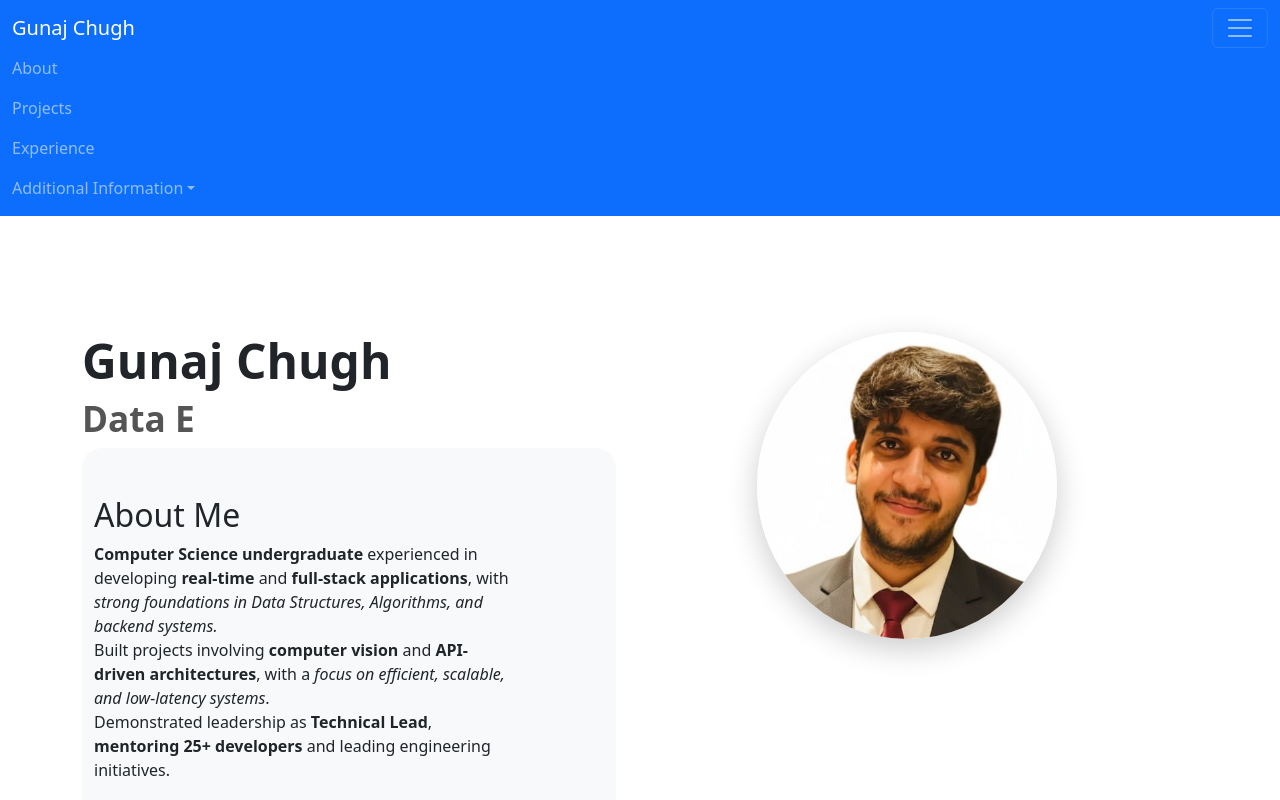
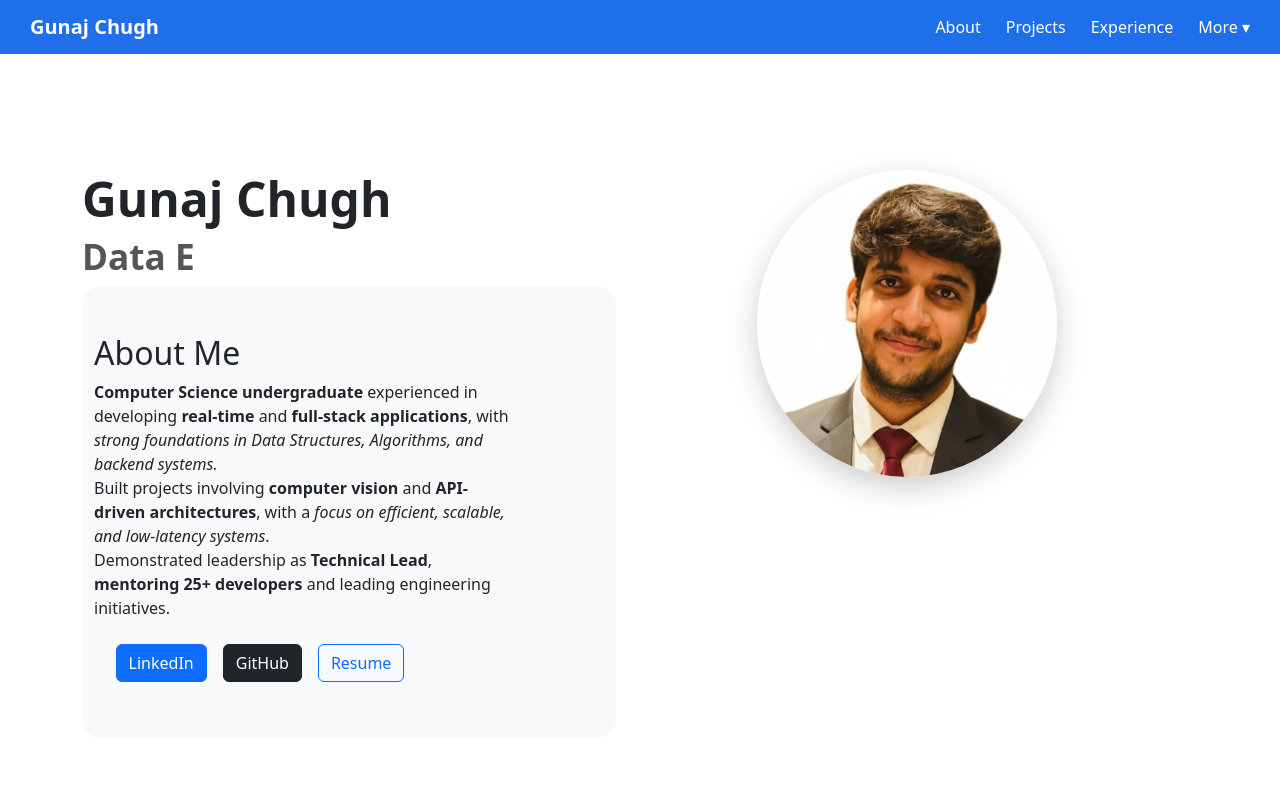
Before and after one commit to codedbygunnaj/Gunaj_Chugh, a React app in the folder portfolio/: page / in a window 1280 px wide. Shown: the top 800 px of the page. Built offline with nearby package versions, Linux system fonts and the light colour scheme; the HTML template or start-up script is replaced by a standard one.

Commit message:
init and Finalised backend

```diff
--- a/portfolio/src/Contact.jsx
+++ b/portfolio/src/Contact.jsx
@@ -22,6 +22,8 @@ export default function Contact() {
     });
 
     alert("message Sent!")
+
+    e.target.reset();
   };
   return (
     <>
--- a/portfolio/src/Navbar.jsx
+++ b/portfolio/src/Navbar.jsx
@@ -1,53 +1,48 @@
-import React from "react";
 import { Link } from "react-router-dom";
+import "./navbar.css";
 
 export default function Navbar() {
   return (
-    <nav className="navbar bg-primary" data-bs-theme="dark">
-        <div className="container-fluid">
-        <Link className="navbar-brand" to="/">Gunaj Chugh</Link>
-        <button
-            className="navbar-toggler"
-            type="button"
-            data-bs-toggle="collapse"
-            data-bs-target="#navbarNavDropdown"
-            aria-controls="navbarNavDropdown"
-            aria-expanded="false"
-            aria-label="Toggle navigation"
-        >
-            <span className="navbar-toggler-icon"></span>
-        </button>
-        <div className="collapse navbar-collapse show" id="navbarNavDropdown">
-            <ul className="navbar-nav">
-            <li className="nav-item">
-                <Link className="nav-link" to="/">About</Link>
+    <nav className="custom-navbar">
+
+      <div className="nav-container">
+
+        {/* Logo */}
+        <Link className="nav-logo" to="/">Gunaj Chugh</Link>
+
+        {/* Links */}
+        <ul className="nav-links">
+
+          <li>
+            <Link to="/">About</Link>
           </li>
-            <li className="nav-item">
-                <Link className="nav-link" to="/projects">Projects</Link>
+
+          <li>
+            <Link to="/projects">Projects</Link>
           </li>
-            <li className="nav-item">
-                <Link className="nav-link" to="/experience">Experience</Link>
+
+          <li>
+            <Link to="/experience">Experience</Link>
           </li>
-            <li className="nav-item dropdown">
-                <a
-                className="nav-link dropdown-toggle"
-                href="#"
-                role="button"
-                data-bs-toggle="dropdown"
-                aria-expanded="false"
-                >
-                Additional Information
+
+          {/* Dropdown */}
+          <li className="dropdown">
+            <span className="dropbtn">More ▾</span>
+
+            <div className="dropdown-content">
+              <Link to="/#skills">Skills</Link>
+              <Link to="/#achievements">Achievements</Link>
+              <a href="https://drive.google.com" target="_blank" rel="noreferrer">
+                Resume
               </a>
-                <ul className="dropdown-menu">
-                <Link className="dropdown-item" to="/#skills">Skills</Link>
-                <Link className="dropdown-item" to="/#achievements">Achievements</Link>
-                <li><a className="dropdown-item" target="_blank" href="https://drive.google.com/file/d/181UpoSgmEd7cajJNiD8eXQE8QhqNyuu6/view?usp=sharing">View Resume</a></li>
-                <li><a className="dropdown-item" href="/contact">Contact</a></li>
+              <Link to="/contact">Contact</Link>
+            </div>
+          </li>
+
         </ul>
-            </li>
-            </ul>
+
       </div>
-        </div>
+
     </nav>
   );
 }
--- /dev/null
+++ b/portfolio/src/navbar.css
@@ -0,0 +1,94 @@
+/* Navbar container */
+.custom-navbar {
+  background-color: #1f6feb;
+  padding: 12px 30px;
+  position: sticky;
+  top: 0;
+  z-index: 1000;
+}
+
+/* Flex container */
+.nav-container {
+  display: flex;
+  justify-content: space-between;
+  align-items: center;
+}
+
+/* Logo */
+.nav-logo {
+  color: white;
+  font-size: 20px;
+  font-weight: bold;
+  text-decoration: none;
+}
+
+/* Links */
+.nav-links {
+  display: flex;
+  gap: 25px;
+  list-style: none;   /* ❌ removes dots */
+  margin: 0;
+  padding: 0;
+}
+
+/* Links style */
+.nav-links a,
+.dropbtn {
+  color: white;
+  text-decoration: none;
+  cursor: pointer;
+  position: relative;
+}
+
+/* Hover underline */
+.nav-links a::after,
+.dropbtn::after {
+  content: "";
+  position: absolute;
+  bottom: -3px;
+  left: 0;
+  width: 0%;
+  height: 2px;
+  background: white;
+  transition: 0.3s;
+}
+
+.nav-links a:hover::after,
+.dropbtn:hover::after {
+  width: 100%;
+}
+
+/* Dropdown */
+.dropdown {
+  position: relative;
+}
+
+/* Dropdown content */
+.dropdown-content {
+  display: none;
+  position: absolute;
+  top: 30px;
+  right: 0;
+  background: white;
+  min-width: 160px;
+  border-radius: 10px;
+  overflow: hidden;
+  box-shadow: 0 5px 15px rgba(0,0,0,0.2);
+}
+
+/* Dropdown links */
+.dropdown-content a {
+  display: block;
+  padding: 10px;
+  color: black;
+  text-decoration: none;
+}
+
+.dropdown-content a:hover {
+  background: #f2f2f2;
+}
+
+/* Show dropdown on hover */
+.dropdown:hover .dropdown-content {
+  display: block;
+}
```
Also changed, not shown: 2 other files (tests, documents, lock files or other folders). Lines whose indentation alone changed are shown as unchanged.
